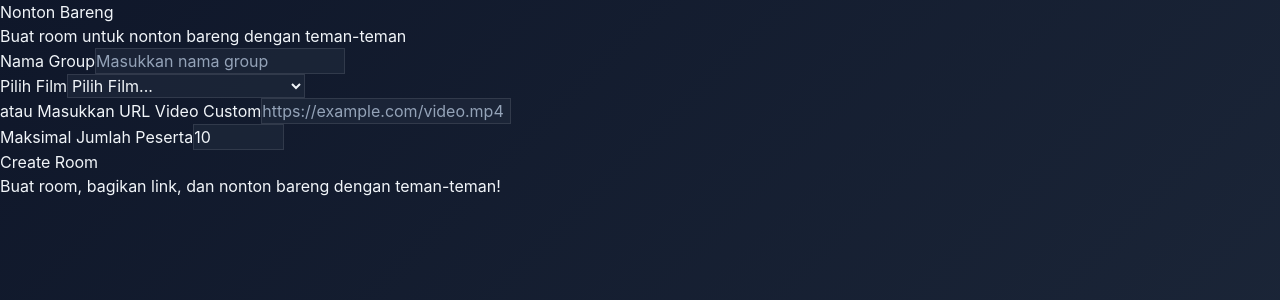
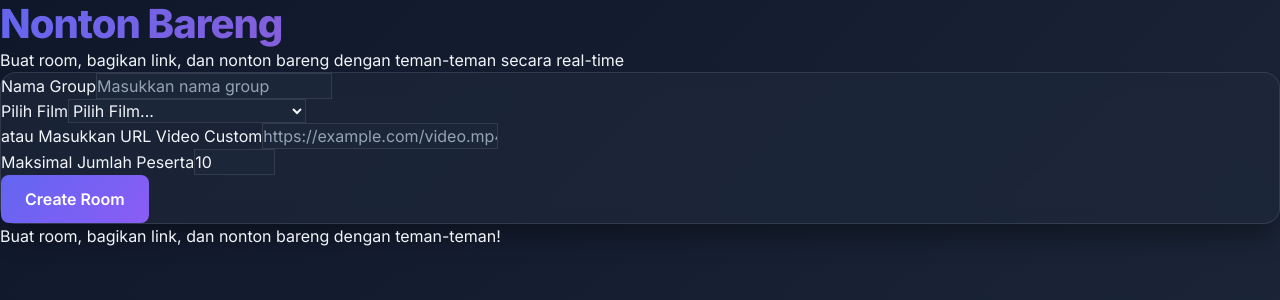
Before and after one commit to vortexvipers476/livetontot-app, a Next.js app: page / in a window 1280 px wide. Shown: the top 300 px of the page. Built offline with nearby package versions, Linux system fonts and the light colour scheme.

Commit message:
Update index.js

```diff
--- a/pages/index.js
+++ b/pages/index.js
@@ -72,23 +72,34 @@ const Home = () => {
   };
 
   return (
-    <div className="min-h-screen bg-gradient-to-br from-blue-50 to-indigo-100 py-12 px-4 sm:px-6 lg:px-8">
+    <div className="min-h-screen flex flex-col items-center justify-center p-4 relative overflow-hidden">
       <Head>
         <title>Nonton Bareng | Buat Room</title>
         <meta name="description" content="Buat room untuk nonton bareng dengan teman-teman" />
+        <link rel="preconnect" href="https://fonts.googleapis.com" />
+        <link rel="preconnect" href="https://fonts.gstatic.com" crossOrigin="anonymous" />
+        <link href="https://fonts.googleapis.com/css2?family=Inter:wght@400;500;600;700;800&display=swap" rel="stylesheet" />
       </Head>
 
-      <div className="max-w-md mx-auto">
-        <div className="text-center mb-10">
-          <h1 className="text-4xl font-extrabold text-gray-900 mb-2">Nonton Bareng</h1>
-          <p className="text-lg text-gray-600">Buat room untuk nonton bareng dengan teman-teman</p>
+      {/* Background Elements */}
+      <div className="absolute inset-0 overflow-hidden">
+        <div className="absolute -top-40 -right-40 w-80 h-80 bg-purple-500 rounded-full mix-blend-soft-light filter blur-3xl opacity-30 animate-pulse"></div>
+        <div className="absolute -bottom-40 -left-40 w-80 h-80 bg-indigo-500 rounded-full mix-blend-soft-light filter blur-3xl opacity-30 animate-pulse"></div>
+        <div className="absolute top-1/2 left-1/2 transform -translate-x-1/2 -translate-y-1/2 w-96 h-96 bg-pink-500 rounded-full mix-blend-soft-light filter blur-3xl opacity-20 animate-pulse"></div>
       </div>
 
-        <div className="bg-white rounded-2xl shadow-xl overflow-hidden">
-          <div className="p-8">
+      <div className="relative z-10 w-full max-w-md">
+        <div className="text-center mb-10 fade-in">
+          <h1 className="heading heading-xl gradient-text mb-4">Nonton Bareng</h1>
+          <p className="text-lg text-slate-300 max-w-md mx-auto">
+            Buat room, bagikan link, dan nonton bareng dengan teman-teman secara real-time
+          </p>
+        </div>
+
+        <div className="card p-8 fade-in">
           <form onSubmit={handleSubmit} className="space-y-6">
             <div>
-                <label htmlFor="namaGroup" className="block text-sm font-medium text-gray-700 mb-1">
+              <label htmlFor="namaGroup" className="block text-sm font-medium text-slate-300 mb-2">
                 Nama Group
               </label>
               <input
@@ -96,21 +107,21 @@ const Home = () => {
                 id="namaGroup"
                 value={namaGroup}
                 onChange={(e) => setNamaGroup(e.target.value)}
-                  className="w-full px-4 py-3 border border-gray-300 rounded-lg focus:ring-2 focus:ring-blue-500 focus:border-blue-500"
+                className="w-full px-4 py-3 rounded-lg"
                 placeholder="Masukkan nama group"
                 required
               />
             </div>
 
             <div>
-                <label htmlFor="film" className="block text-sm font-medium text-gray-700 mb-1">
+              <label htmlFor="film" className="block text-sm font-medium text-slate-300 mb-2">
                 Pilih Film
               </label>
               <select
                 id="film"
                 value={selectedFilm}
                 onChange={handleFilmChange}
-                  className="w-full px-4 py-3 border border-gray-300 rounded-lg focus:ring-2 focus:ring-blue-500 focus:border-blue-500"
+                className="w-full px-4 py-3 rounded-lg"
               >
                 {defaultFilms.map((film, index) => (
                   <option key={index} value={film.url}>
@@ -121,7 +132,7 @@ const Home = () => {
             </div>
 
             <div>
-                <label htmlFor="videoUrl" className="block text-sm font-medium text-gray-700 mb-1">
+              <label htmlFor="videoUrl" className="block text-sm font-medium text-slate-300 mb-2">
                 atau Masukkan URL Video Custom
               </label>
               <input
@@ -129,14 +140,14 @@ const Home = () => {
                 id="videoUrl"
                 value={videoUrl}
                 onChange={(e) => setVideoUrl(e.target.value)}
-                  className="w-full px-4 py-3 border border-gray-300 rounded-lg focus:ring-2 focus:ring-blue-500 focus:border-blue-500"
+                className="w-full px-4 py-3 rounded-lg"
                 placeholder="https://example.com/video.mp4"
                 required
               />
             </div>
 
             <div>
-                <label htmlFor="maxUsers" className="block text-sm font-medium text-gray-700 mb-1">
+              <label htmlFor="maxUsers" className="block text-sm font-medium text-slate-300 mb-2">
                 Maksimal Jumlah Peserta
               </label>
               <input
@@ -146,7 +157,7 @@ const Home = () => {
                 onChange={(e) => setMaxUsers(parseInt(e.target.value))}
                 min="1"
                 max="100"
-                  className="w-full px-4 py-3 border border-gray-300 rounded-lg focus:ring-2 focus:ring-blue-500 focus:border-blue-500"
+                className="w-full px-4 py-3 rounded-lg"
                 required
               />
             </div>
@@ -154,15 +165,22 @@ const Home = () => {
             <button
               type="submit"
               disabled={isLoading}
-                className={`w-full py-3 px-4 rounded-lg text-white font-medium ${isLoading ? 'bg-blue-400 cursor-not-allowed' : 'bg-blue-600 hover:bg-blue-700'} transition duration-200`}
+              className={`btn btn-primary w-full ${isLoading ? 'opacity-70 cursor-not-allowed' : ''}`}
             >
-                {isLoading ? 'Membuat Room...' : 'Create Room'}
+              {isLoading ? (
+                <span className="flex items-center justify-center">
+                  <svg className="animate-spin -ml-1 mr-3 h-5 w-5 text-white" xmlns="http://www.w3.org/2000/svg" fill="none" viewBox="0 0 24 24">
+                    <circle className="opacity-25" cx="12" cy="12" r="10" stroke="currentColor" strokeWidth="4"></circle>
+                    <path className="opacity-75" fill="currentColor" d="M4 12a8 8 0 018-8V0C5.373 0 0 5.373 0 12h4zm2 5.291A7.962 7.962 0 014 12H0c0 3.042 1.135 5.824 3 7.938l3-2.647z"></path>
+                  </svg>
+                  Membuat Room...
+                </span>
+              ) : 'Create Room'}
             </button>
           </form>
         </div>
-        </div>
 
-        <div className="mt-8 text-center text-sm text-gray-500">
+        <div className="mt-8 text-center text-slate-400 text-sm fade-in">
           <p>Buat room, bagikan link, dan nonton bareng dengan teman-teman!</p>
         </div>
       </div>
```
Lines whose indentation alone changed are shown as unchanged.
